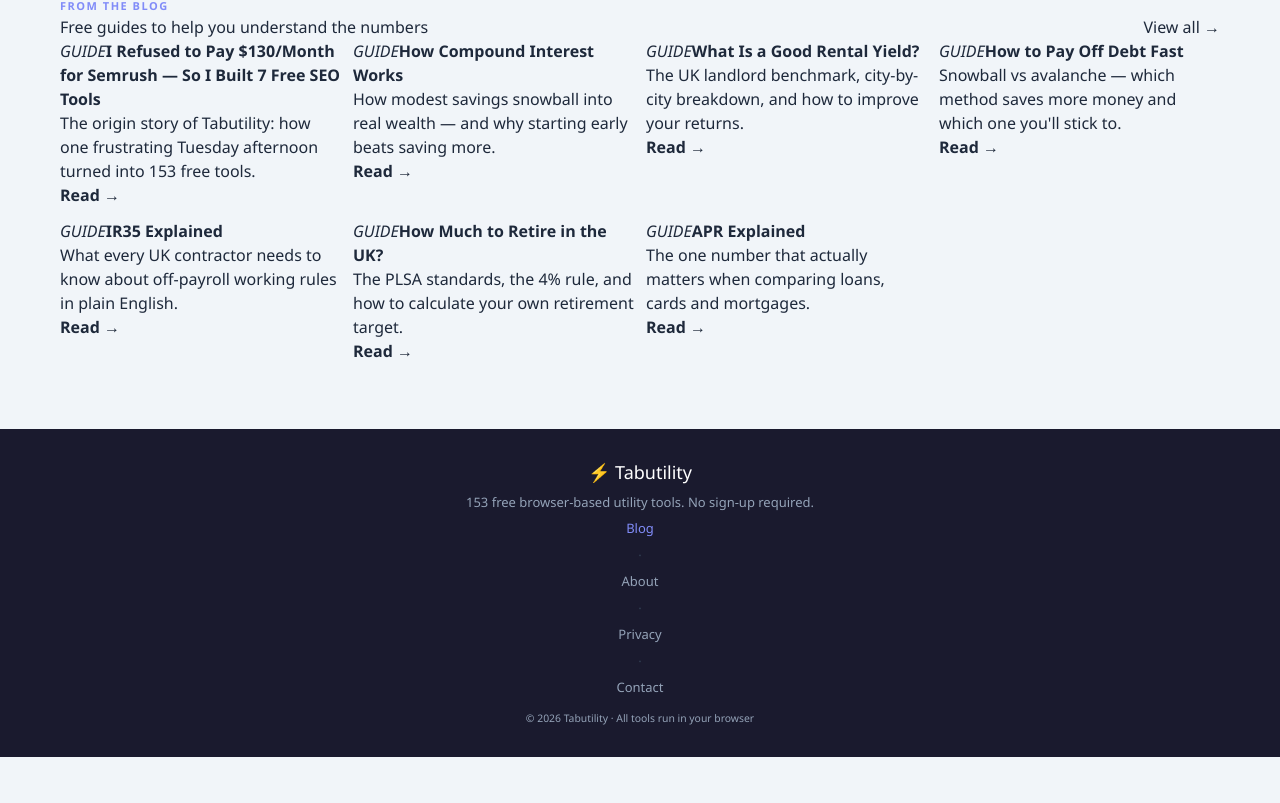
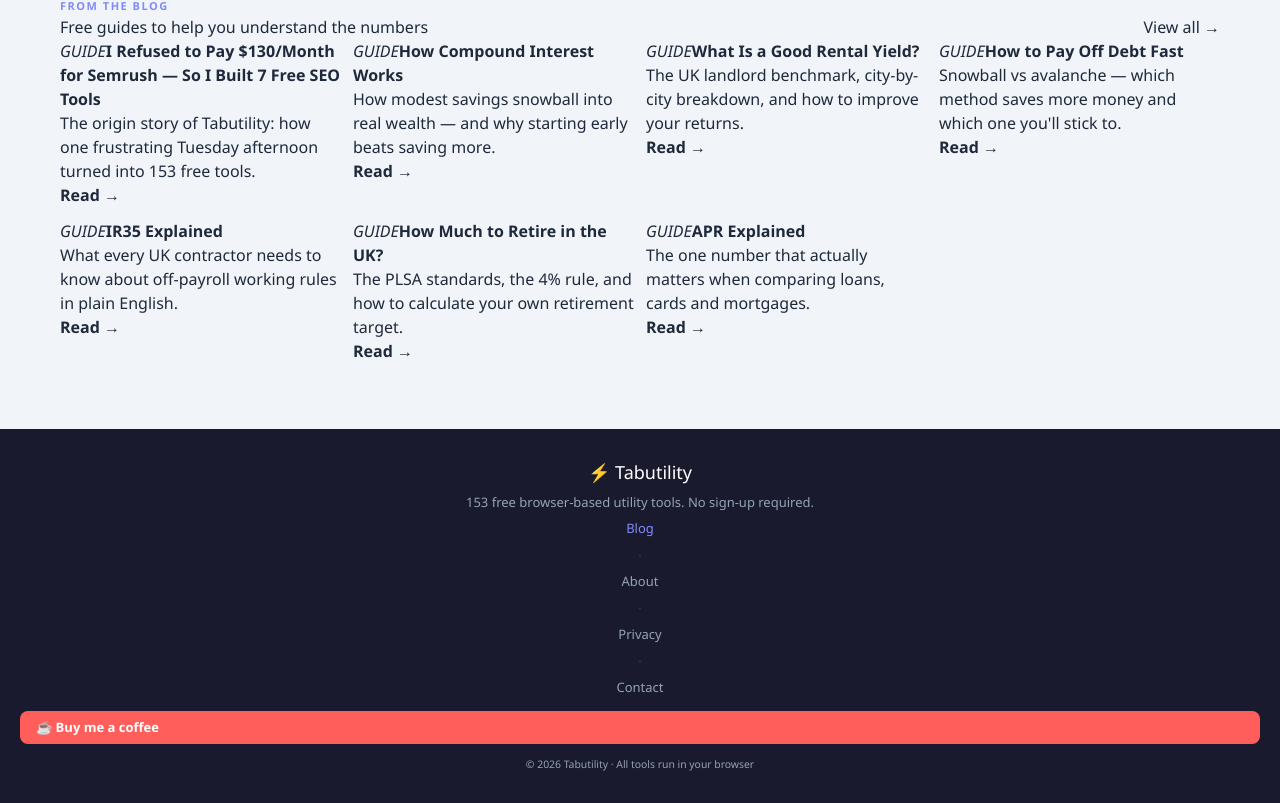
Before and after one commit to rakeshv02/tabutility-landing, a React (Vite) app: page / in a window 1280 px wide. Shown: the part 6388-7191 px from the top of the page. Before the commit the page ends 7145 px from the top, so only its background shows below. Built offline with nearby package versions, Linux system fonts and the light colour scheme.

Commit message:
Add Ko-fi donation button to landing page footer

```diff
--- a/src/App.jsx
+++ b/src/App.jsx
@@ -155,7 +155,7 @@ export default function App() {
     {recentTools.length > 0 && <div style={styles.recent}><span>RECENT</span>{recentTools.slice(0, 6).map(t => <a key={t.id} href={t.url} onClick={() => trackRecentTool(t)}>{t.emoji} {t.name}</a>)}<button onClick={() => { localStorage.removeItem("tab_recent"); setRecentTools([]); }}>× clear</button></div>}
     <div style={styles.filter}><div style={styles.filterInner}>{CATEGORIES.map(cat => { const active = activeCategory === cat; const color = CATEGORY_COLORS[cat] || DEFAULT_COLOR; return <button key={cat} onClick={() => { setActiveCategory(cat); setSearch(""); }} style={{ ...styles.pill, background: active ? color.badge : "#334155", color: active ? "#fff" : "#94a3b8" }}>{cat} <small>{cat === "All" ? toolsData.length : toolsData.filter(t => t.category === cat).length}</small></button> })}<a href="/blog/" style={styles.blogLink}>▣ Blog</a></div></div>
     {isFiltered ? <main style={styles.content}><div style={styles.result}>{filtered.length ? `${filtered.length} tools${search ? ` matching “${search}”` : ""}` : `No tools found for “${search}”`}</div>{filtered.length ? <ToolGrid tools={filtered} /> : <div style={styles.empty}>⌕<strong>Nothing found</strong><span>Try a different search or browse a category above.</span></div>}</main> : <HomeContent country={country} c={c} />}
-    <BlogSection activeCategory={activeCategory} /><footer style={styles.footer}><div style={{ fontSize: 18, color: "#fff" }}>⚡ Tabutility</div><div>{toolsData.length} free browser-based utility tools. No sign-up required.</div><a href="/blog/" style={{color:"#818cf8",textDecoration:"none"}}>Blog</a><span style={{color:"#334155"}}> · </span><a href="/about/" style={{color:"#94a3b8",textDecoration:"none"}}>About</a><span style={{color:"#334155"}}> · </span><a href="/privacy-policy/" style={{color:"#94a3b8",textDecoration:"none"}}>Privacy</a><span style={{color:"#334155"}}> · </span><a href="/contact/" style={{color:"#94a3b8",textDecoration:"none"}}>Contact</a><small style={{marginTop:6,display:"block"}}>© {new Date().getFullYear()} Tabutility · All tools run in your browser</small></footer>
+    <BlogSection activeCategory={activeCategory} /><footer style={styles.footer}><div style={{ fontSize: 18, color: "#fff" }}>⚡ Tabutility</div><div>{toolsData.length} free browser-based utility tools. No sign-up required.</div><a href="/blog/" style={{color:"#818cf8",textDecoration:"none"}}>Blog</a><span style={{color:"#334155"}}> · </span><a href="/about/" style={{color:"#94a3b8",textDecoration:"none"}}>About</a><span style={{color:"#334155"}}> · </span><a href="/privacy-policy/" style={{color:"#94a3b8",textDecoration:"none"}}>Privacy</a><span style={{color:"#334155"}}> · </span><a href="/contact/" style={{color:"#94a3b8",textDecoration:"none"}}>Contact</a><a href="https://ko-fi.com/tabutility" target="_blank" rel="noopener noreferrer" style={{display:"inline-flex",alignItems:"center",gap:6,background:"#ff5e5b",color:"#fff",borderRadius:8,padding:"7px 16px",fontWeight:700,textDecoration:"none",fontSize:13,marginTop:6}}>☕ Buy me a coffee</a><small style={{marginTop:6,display:"block"}}>© {new Date().getFullYear()} Tabutility · All tools run in your browser</small></footer>
   </div>;
 }
 
```
